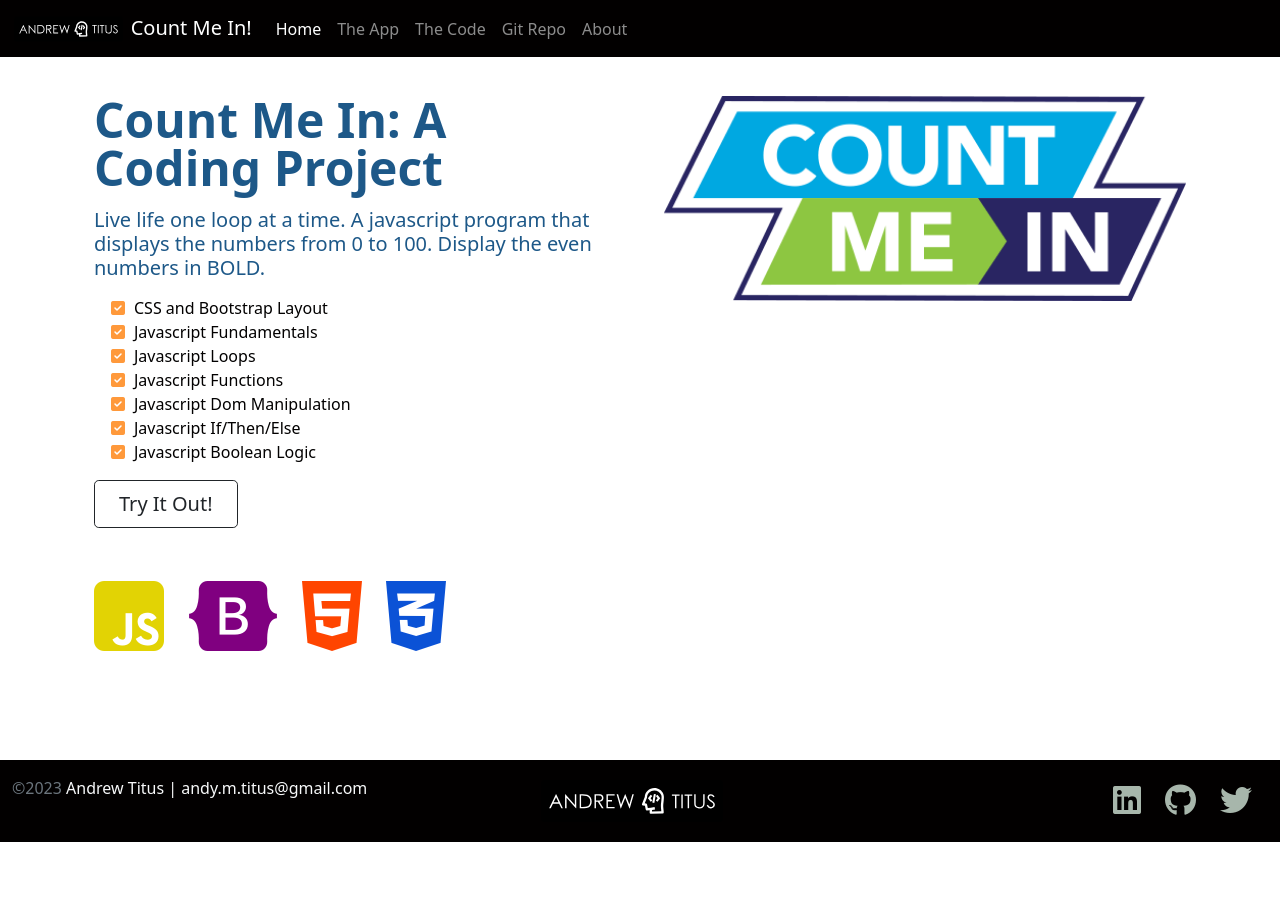
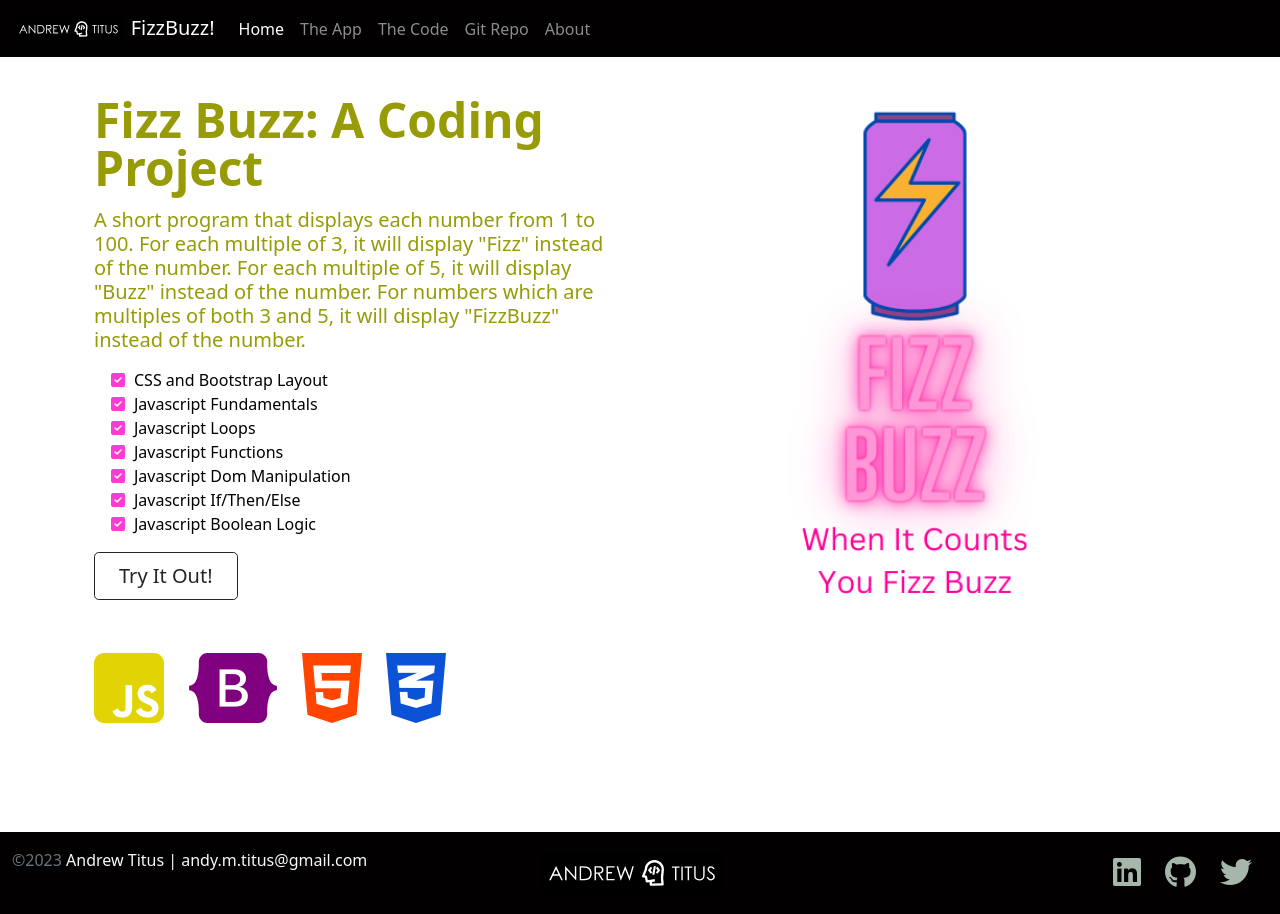
Before and after one commit to AndrewMTitus/FizzBuzz, a plain HTML site: page index.html in a window 1280 px wide. Before the commit the page ends 842 px from the top, so only its background shows below. Drawn offline with nearby package versions, Linux system fonts and the light colour scheme.

Commit message:
update fizzbuzz pages

```diff
--- a/css/site.css
+++ b/css/site.css
@@ -1,6 +1,6 @@
 :root{
-    --primary-color: #1d5888;
-    --secondary-color: #ff993b;
+    --primary-color: #969b06;
+    --secondary-color: #ff3bd1;
     --dark-color: #020000;
     --white-color: #dff3e4;
 }
--- a/index.html
+++ b/index.html
@@ -2,7 +2,7 @@
 <html lang="en" class="h-100">
 
 <head>
-    <title>App Name: A Coding Project By Andrew Titus</title>
+    <title>Fizz Buzz: A Coding Project By Andrew Titus</title>
     <!-- Required meta tags -->
     <meta charset="utf-8">
     <meta name="viewport" content="width=device-width, initial-scale=1, shrink-to-fit=no">
@@ -20,7 +20,7 @@
 <nav class="navbar navbar-expand-md navbar-dark fixed-top">
     <div class="container-fluid">
         <a class="navbar-brand" href="#"><img src="img/AndrewTitusLogoBlack.svg" class="d-inline-block align-text-top"
-            alt="Andrew Titus Kogo" height="30"> Count Me In!</a>
+            alt="Andrew Titus Kogo" height="30"> FizzBuzz!</a>
         <button class="navbar-toggler" type="button" data-bs-toggle="collapse" data-bs-target="#navbarCollapse"
             aria-controls="navbarCollapse" aria-expanded="false" aria-label="Toggle navigation">
             <span class="navbar-toggler-icon"></span>
@@ -37,10 +37,10 @@
                     <a class="nav-link" href="code.html">The Code</a>
                 </li>
                 <li class="nav-item">
-                    <a class="nav-link" target="_blank" href="#">Git Repo</a>
+                    <a class="nav-link" target="_blank" href="https://github.com/AndrewMTitus/FizzBuzz">Git Repo</a>
                 </li>
                 <li class="nav-item">
-                    <a class="nav-link" target="_blank" href="#">About</a>
+                    <a class="nav-link" target="_blank" href="https://andrew-titus-portfolio.netlify.app/">About</a>
                 </li>
             </ul>
         </div>
@@ -51,10 +51,12 @@
        <div class="container col-xxl-8 px-4 py-5">
         <div class="row g-5 py-5 row-cols-1 row-cols-lg-2">
             <div class="col order-last order-lg-first">
-                <h1 class="display-5 fw-bold lh-1 mb-3">Count Me In: A Coding Project</h1>
-                <h4 class="lead">Live life one loop at a time. A javascript
-                    program that displays the numbers from 0 to 100. Display the even numbers in
-                    <strong>BOLD.</strong>
+                <h1 class="display-5 fw-bold lh-1 mb-3">Fizz Buzz: A Coding Project</h1>
+                <h4 class="lead">
+                    A short program that displays each number from 1 to 100.
+                    For each multiple of 3, it will display "Fizz" instead of the number.
+                    For each multiple of 5, it will display "Buzz" instead of the number.
+                    For numbers which are multiples of both 3 and 5,  it will display "FizzBuzz" instead of the number.
                 </h4>
                 <ul class="fa-ul pt-2 checklist">
                     <li><span class="fa-li"><i class="fas fa-check-square"></i></span>CSS and Bootstrap Layout</li>
@@ -80,7 +82,7 @@
                 </h5>
             </div>
             <div class="col">
-                <img src="img/cmi-logo.png" class="img-fluid center-block d-block mx-auto" alt="Count Me In Logo" width="700" height="500">
+                <img src="img/FIZZBUZZ.png" class="img-fluid center-block d-block mx-auto" alt="Count Me In Logo" width="700" height="500">
             </div>
         </div>
        </div>
```
Also changed, not shown: app.html (+5 -5 lines), code.html (+5 -8 lines), img/FIZZBUZZ.png (added), img/cmi-logo.png (deleted).
